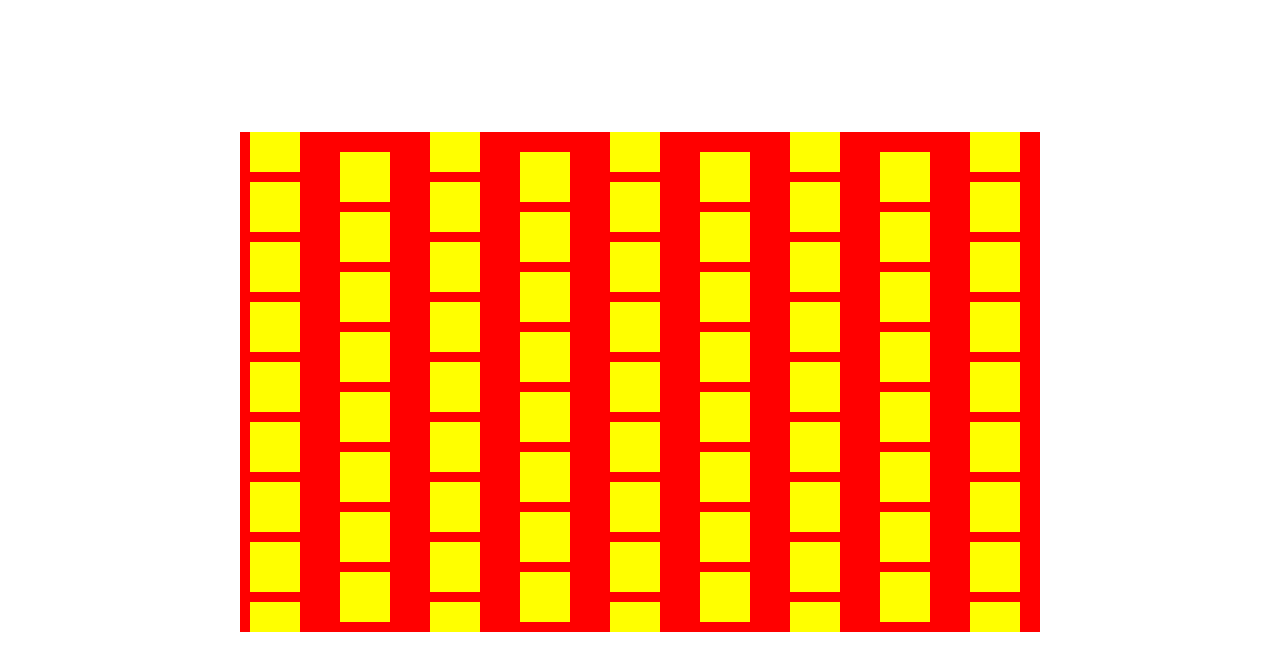
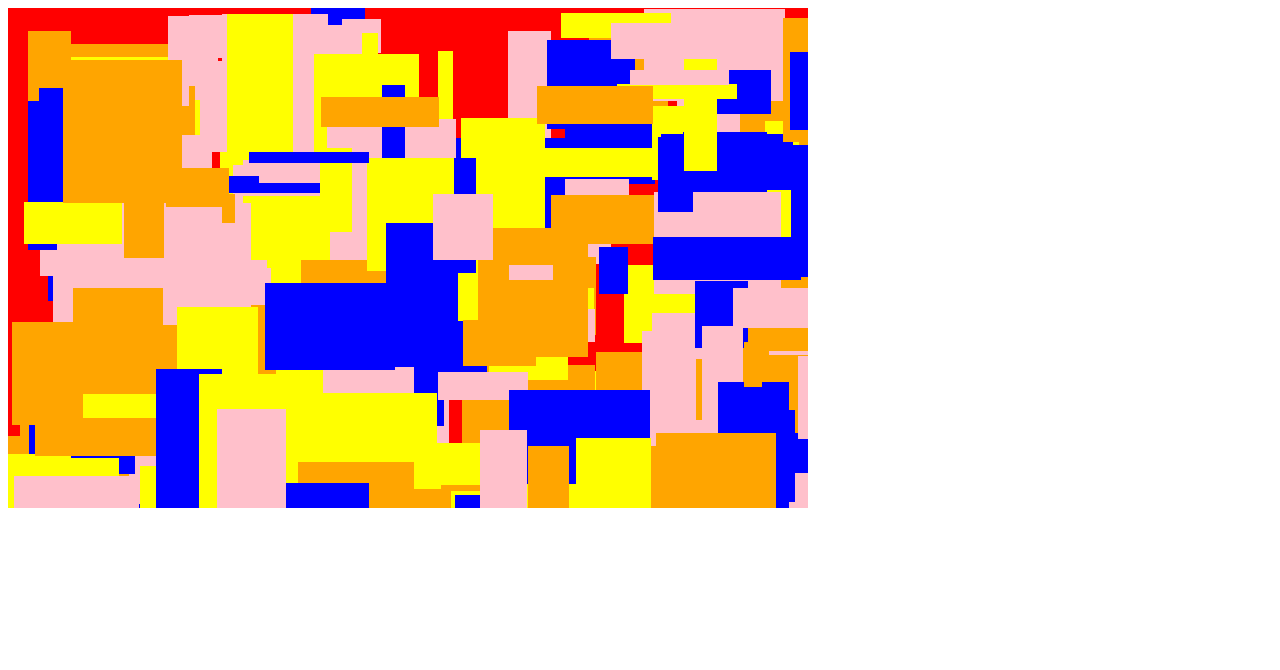
Before and after one commit to teruaki1713/draw, a plain HTML site: page index.html in a window 1280 px wide. Drawn offline with Linux system fonts and the light colour scheme.

Commit message:
Update index.html

```diff
--- a/index.html
+++ b/index.html
@@ -7,66 +7,63 @@
 </head>
 
 <body>
-
-  <head>
-    <style>
-      main {
-        margin-right: auto;
-        margin-left: auto;
-        background: black;
-        width: 800px;
-        height: 500px;
-        margin-top: 100px;
-      }
-    </style>
-  </head>
-
-  <main>
-    <div class="main">
-      <canvas id="can"></canvas>
-    </div>
-  </main>
-
+  <canvas id="can"></canvas>
   <script>
     const SCREEN_W = 800;
     const SCREEN_H = 500;
-
-    let elm = document.getElementById('can');
-    let con = elm.getContext("2d");
+    let SCREEN_C = "red";
 
     let x = 100;
     let y = 200;
-    let sx = 50;
-    let sy = 50;
-    let vx = 90;
-    let vy = 30;
+    let sx = 30;
+    let sy = 20;
+    let vx = 3;
+    let vy = 2;
+    let BLOCK_C = "yellow";
+    let drw = 60;
+    let color =[ "yellow" , "blue" , "orange" , "pink"];
+    let random = 0;
+    let i = 0;
+
+    let elm = document.getElementById("can");
+    let con = elm.getContext("2d");
 
     elm.width = SCREEN_W;
     elm.height = SCREEN_H;
-    elm.style.backgroundColor = "red";
+    elm.style.backgroundColor = SCREEN_C;
 
-    setInterval(main, 1000 / 40);
+    setInterval(main, 1000 / drw);
 
     function main() {
+
       //con.clearRect(0, 0, SCREEN_W, SCREEN_H);
+
+      sx = Math.floor(Math.random()*140)+11;
+      sy = Math.floor(Math.random()*140)+11;
+      x = Math.floor(Math.random()*800)+1;
+      y = Math.floor(Math.random()*500)+1;
+      random = Math.floor(Math.random()*color.length);
+
+      BLOCK_C = color[random];
 
       x += vx;
       y += vy;
+      i ++;
+      console.log(i);
 
-      con.fillStyle = "yellow";
       con.fillRect(x, y, sx, sy);
+      con.fillStyle = BLOCK_C;
 
-      if (x + sx >= SCREEN_W || x <= 0) {
+      if (x <= 0 || x + sx >= SCREEN_W) {
         vx *= -1;
       }
 
-      if (y + sy >= SCREEN_H || y <= 0) {
+      if (y <= 0 || y + sy >= SCREEN_H) {
         vy *= -1;
       }
 
     }
   </script>
-
 </body>
 
 </html>
```
